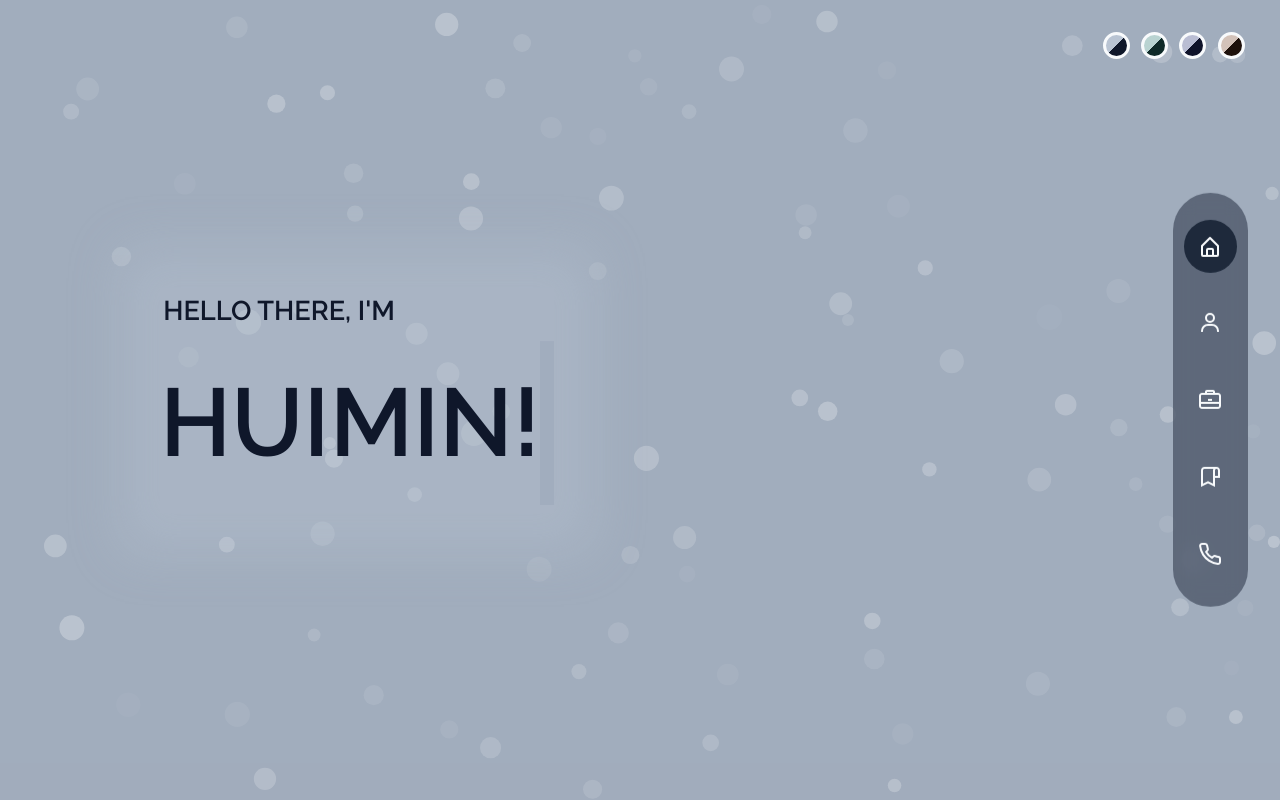
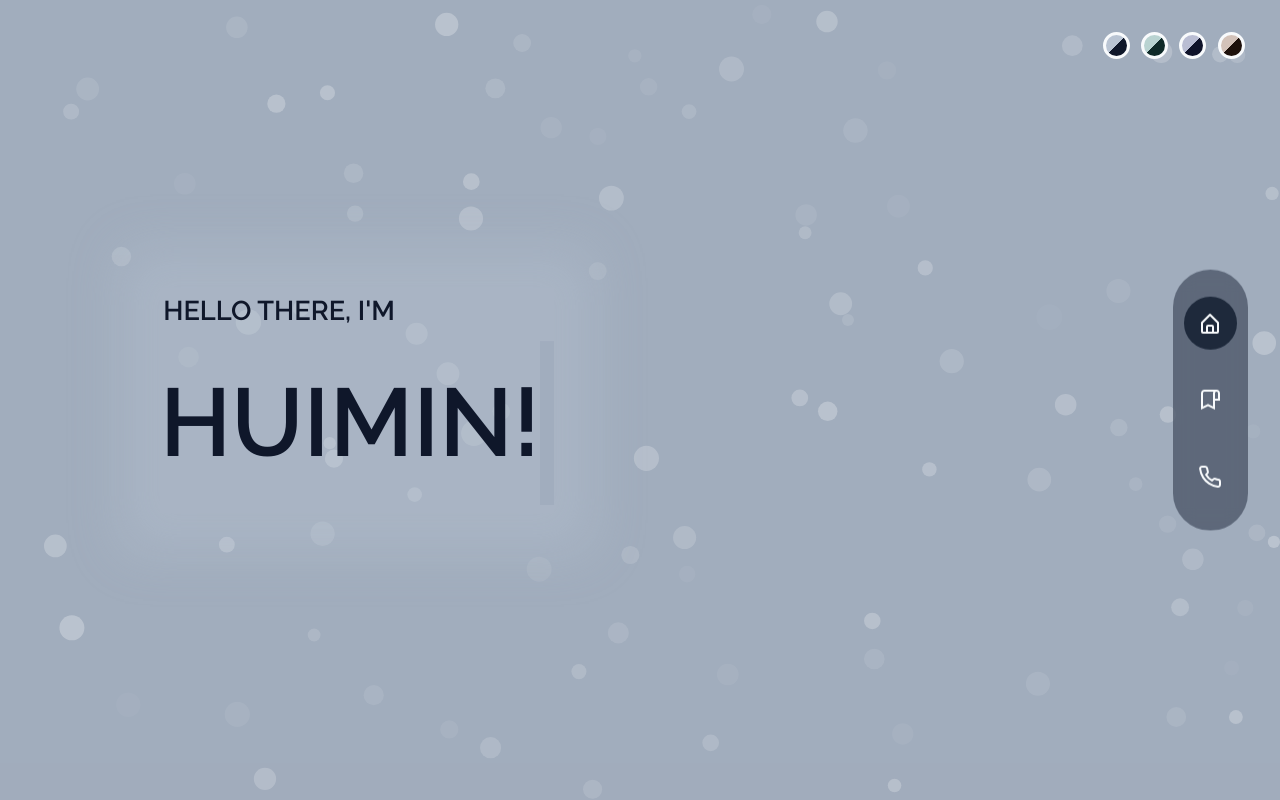
Before and after one commit to hhuiminc/huiminfolio, a React (Create React App) app: page / in a window 1280 px wide. Shown: the top 800 px of the page. Built offline with nearby package versions, Linux system fonts and the light colour scheme.

Commit message:
missed out on updating nav bar

```diff
--- a/src/components/nav/Nav.jsx
+++ b/src/components/nav/Nav.jsx
@@ -13,8 +13,8 @@ const Nav = () => {
   return (
     <nav>
       <a href="/#" onClick={() => setActiveNav('#')} className={"home " + (activeNav === '#' ? 'active' : '')}><BiHomeAlt/></a>
-      <a href="#about" onClick={() => setActiveNav('#about')} className={"about " + (activeNav === '#about' ? 'active' : '')}><BiUser/></a>
-      <a href="#experience" onClick={() => setActiveNav('#experience')} className={"experience " + (activeNav === '#experience' ? 'active' : '')}><CgBriefcase/></a>
+      {/* <a href="#about" onClick={() => setActiveNav('#about')} className={"about " + (activeNav === '#about' ? 'active' : '')}><BiUser/></a> */}
+      {/* <a href="#experience" onClick={() => setActiveNav('#experience')} className={"experience " + (activeNav === '#experience' ? 'active' : '')}><CgBriefcase/></a> */}
       <a href="#portfolio" onClick={() => setActiveNav('#portfolio')} className={"portfolio " + (activeNav === '#portfolio' ? 'active' : '')}><BiBookmarkAlt/></a>
       <a href="#contact" onClick={() => setActiveNav('#contact')} className={"contact " + (activeNav === '#contact' ? 'active' : '')}><FiPhone/></a>
     </nav>
```
